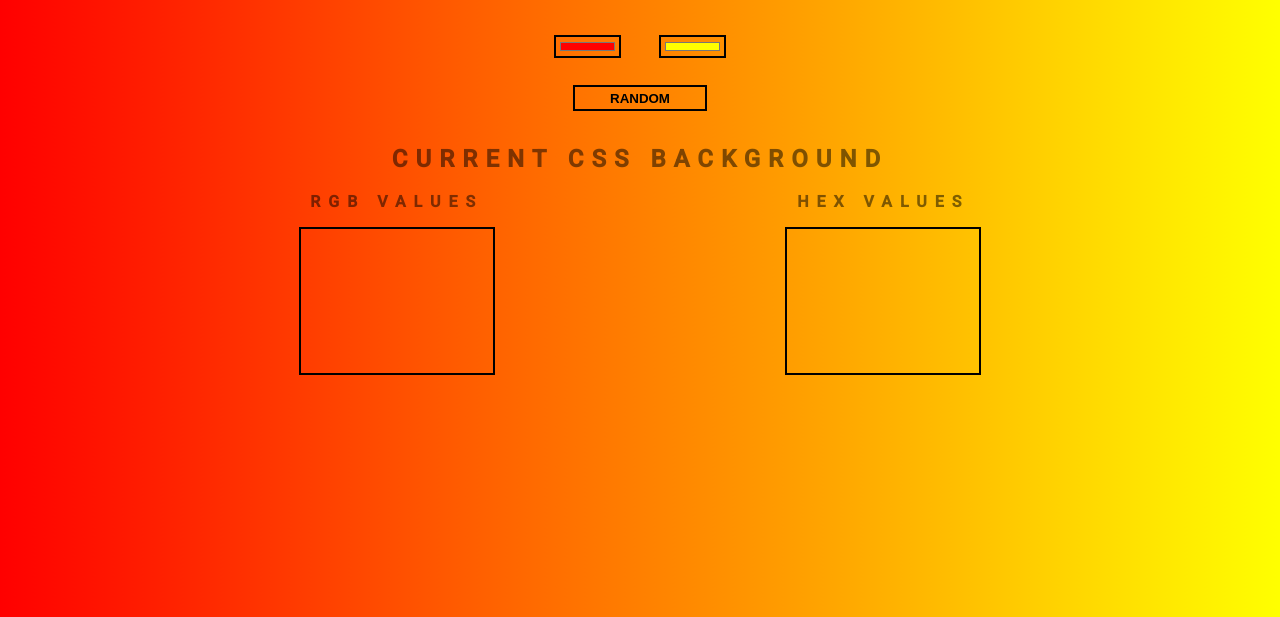
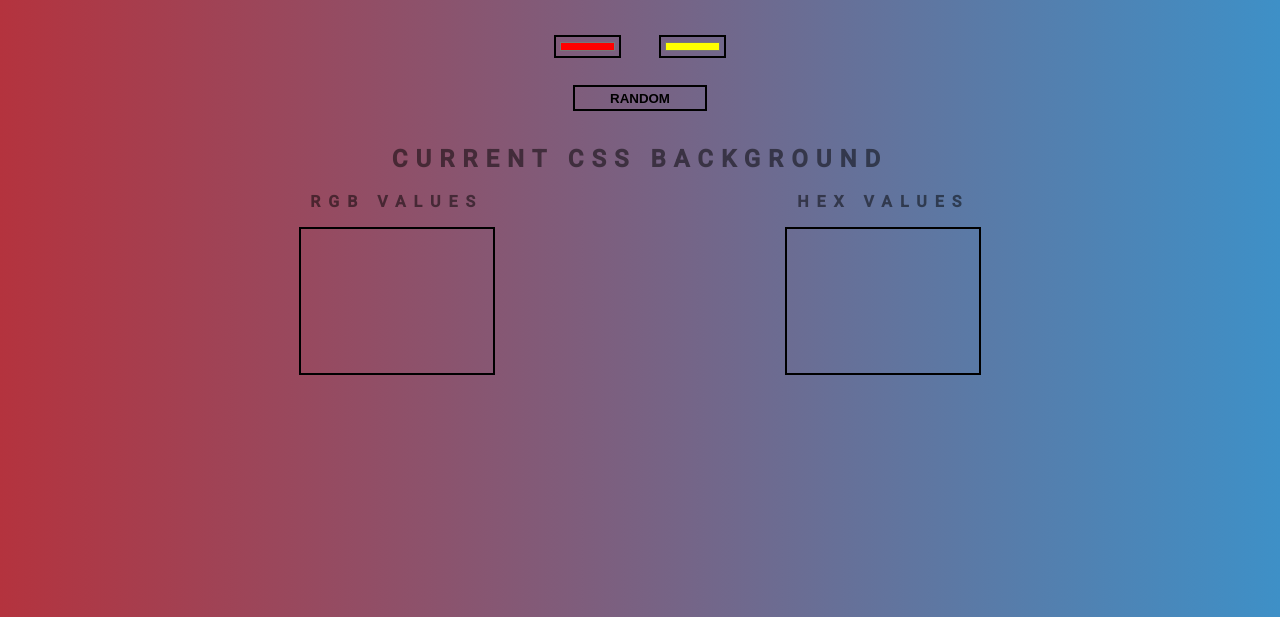
Before and after one commit to Eilima/background-generator, a plain HTML site: page index.html in a window 1280 px wide. Shown: the part 183-800 px from the top of the page. Drawn offline with Linux system fonts and the light colour scheme.

Commit message:
changing the default colors in the CSS file

```diff
--- a/style.css
+++ b/style.css
@@ -6,7 +6,7 @@ body {
     text-transform: uppercase;
     letter-spacing: .5em;
     top: 15%;
-	background: linear-gradient(to right, red, yellow); /* Standard syntax */
+	background: linear-gradient(to right, #B4333E, #3E90C7); /* Standard syntax */
 }
 
 h1 {
```
